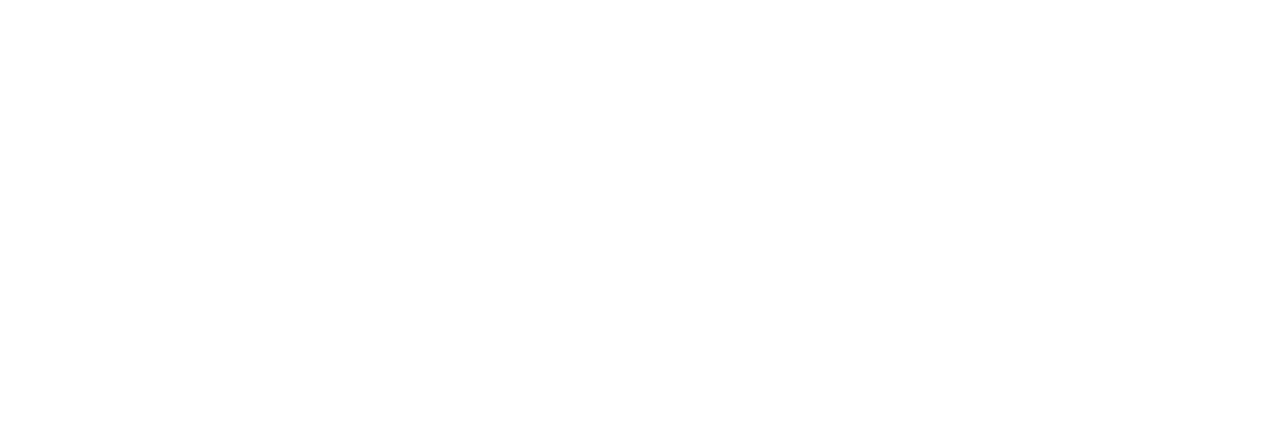
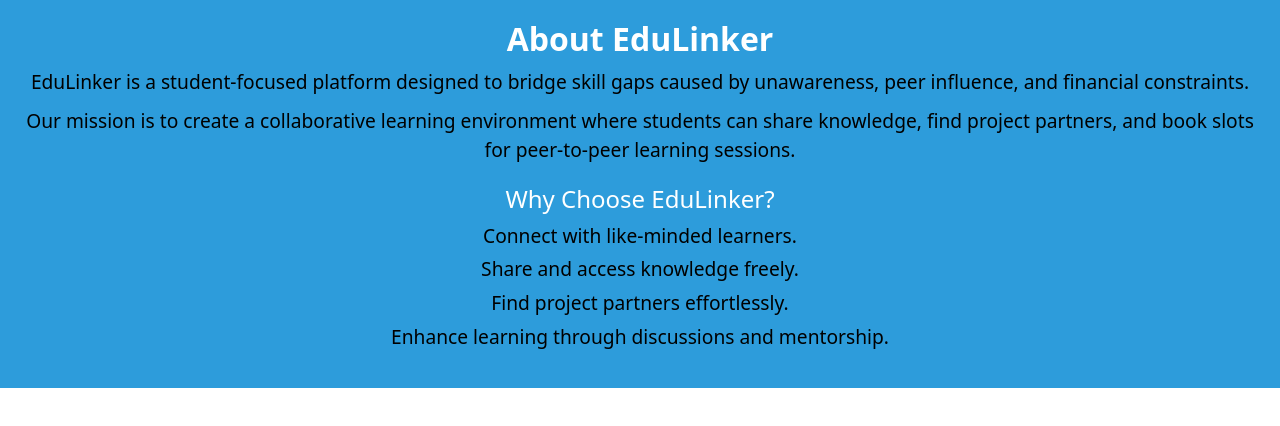
Before and after one commit to Charansaidivi/Edulink_Frontend, a React (Vite) app: page /about-us in a window 1280 px wide. Before the commit this address had no page. Shown: the top 426 px of the page. Built offline with nearby package versions, Linux system fonts and the light colour scheme.

Commit message:
Add selected files and modifications

```diff
--- a/src/App.jsx
+++ b/src/App.jsx
@@ -9,7 +9,7 @@
 import ProfilePage from './pages/ProfilePage'
 import ResetPassword from './pages/ResetPassword'
 import RequestPasswordReset from './pages/RequestPasswordReset'
-
+import AboutUs from './pages/AboutUs'
 const App = () => {
   return (
     <GoogleOAuthProvider clientId="625626669431-c2p74fbeko7t33f236vooiu3sn3d9nvq.apps.googleusercontent.com">
@@ -22,6 +22,7 @@
           <Route path='/reset-password/:token' element={<ResetPassword />} />
           <Route path='/reset-password/:token/:email' element={<ResetPassword />} />
           <Route path='/request-password-reset' element={<RequestPasswordReset />} />
+          <Route path='/about-us' element={<AboutUs/>} />
         </Routes>
       </div>
     </GoogleOAuthProvider>
--- /dev/null
+++ b/src/pages/AboutUs.css
@@ -0,0 +1,32 @@
+.about-container {
+    background-color: rgb(45, 156, 219);
+    color: white;
+    padding: 20px;
+    text-align: center;
+  }
+
+  .title {
+    font-size: 2em;
+    font-weight: bold;
+  }
+
+  .description {
+    font-size: 1.2em;
+    margin: 10px 0;
+  }
+
+  .subtitle {
+    font-size: 1.5em;
+    margin-top: 20px;
+  }
+
+  .list {
+    list-style-type: none;
+    padding: 0;
+  }
+
+  .list li {
+    font-size: 1.2em;
+    margin: 5px 0;
+    color: black;
+  }
--- /dev/null
+++ b/src/pages/AboutUs.jsx
@@ -0,0 +1,27 @@
+import "./AboutUs.css";
+
+const AboutUs = () => {
+  return (
+    <div className="about-container">
+      <h1 className="title">About EduLinker</h1>
+      <p className="description">
+        EduLinker is a student-focused platform designed to bridge skill gaps
+        caused by unawareness, peer influence, and financial constraints.
+      </p>
+      <p className="description">
+        Our mission is to create a collaborative learning environment where
+        students can share knowledge, find project partners, and book slots for
+        peer-to-peer learning sessions.
+      </p>
+      <h2 className="subtitle">Why Choose EduLinker?</h2>
+      <ul className="list">
+        <li>Connect with like-minded learners.</li>
+        <li>Share and access knowledge freely.</li>
+        <li>Find project partners effortlessly.</li>
+        <li>Enhance learning through discussions and mentorship.</li>
+      </ul>
+    </div>
+  );
+};
+
+export default AboutUs;
```
Also changed, not shown: src/pages/LandingPage.jsx (added, +9 -0 lines), public/Group.png (added), public/Session.png (added).
